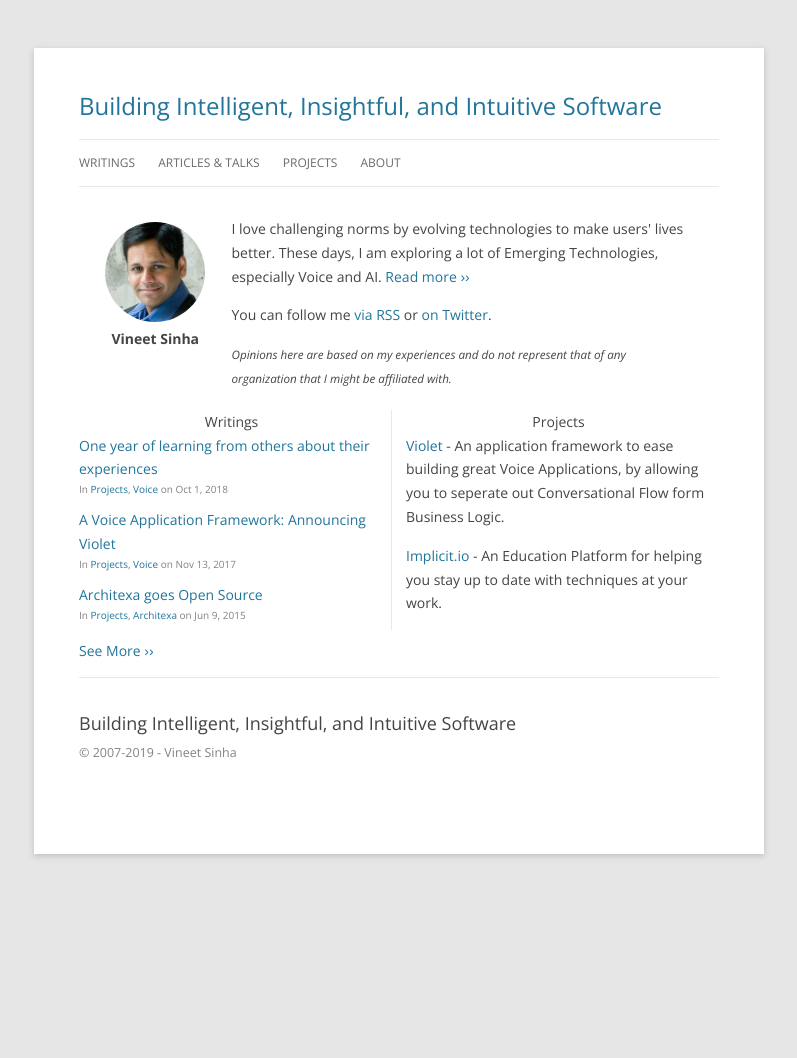
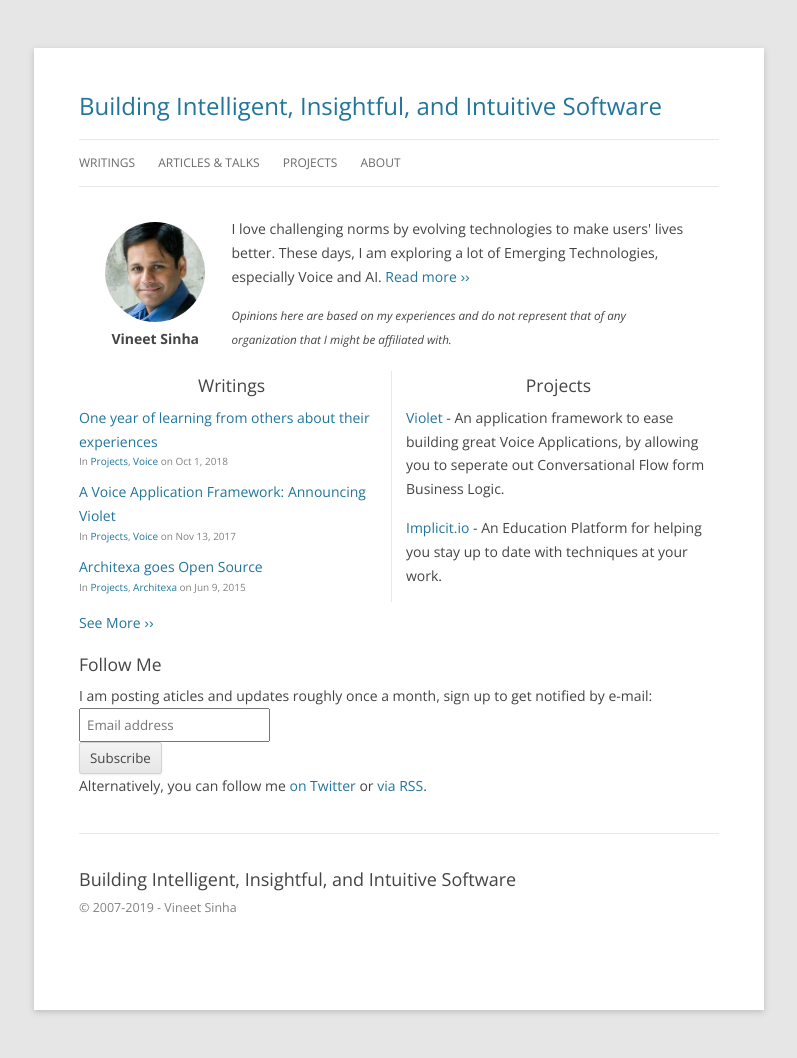
Before and after one commit to i3labs/i3labs.github.io, a Jekyll site: the page built from index.html, in a window 1280 px wide. Shown: the whole page, without its empty margins (241-1038 px from the left). Built offline with Jekyll 4.4.1, drawn with Linux system fonts in a browser that asks for light colours; comment, search, counter and statistics services are not loaded; before the commit the page ends 902 px from its top, so only the background shows below that.

Commit message:
link to homepage and e-mail subscription form

```diff
--- a/_layouts/post.html
+++ b/_layouts/post.html
@@ -10,7 +10,11 @@ layout: default
 
   <div class="post-content" itemprop="articleBody">
     {{ content }}
+    <p class="hr-above" style="padding-top:0.5em">
+      I am posting new articles roughly once a month. Interested in getting notified? <a href="/#subscribe">Sign up here</a>.
+    </p>
   </div>
+
 
   {% if site.disqus.shortname %}
     {% include disqus_comments.html %}
--- a/index.html
+++ b/index.html
@@ -4,19 +4,18 @@
 # See: https://jekyllrb.com/docs/themes/#overriding-theme-defaults
 layout: default
 ---
-<div class="content" style="margin-bottom:20px;">
+<div class="homepage content" style="margin-bottom:20px;">
   <div style="float:left;width:calc( (640px/4) - (30px/4) );">
     <div id="vineet-picture"></div>
     <div style="text-align:center;font-weight:bold;">Vineet Sinha</div>
   </div>
   <div style="float:left;max-width:calc( (640px*3/4) - (30px*3/4) );">
     <p>I love challenging norms by evolving technologies to make users' lives better. These days, I am exploring a lot of Emerging Technologies, especially Voice and AI. <a href="/about">Read more &rsaquo;&rsaquo;</a></p>
-    <p>You can follow me <a href="{{ "/feed.xml" | relative_url }}">via RSS</a> or <a href="https://twitter.com/VineetSinha">on Twitter</a>.</p>
     <small><i>Opinions here are based on my experiences and do not represent that of any organization that I might be affiliated with.</i></small>
   </div>
 </div>
 
-<div class="half-col">
+<div class="homepage half-col">
   <div class="section-title">Writings</div>
   <ul class="post-list-x" style="list-style:none;margin-left:0px;">
     {% for post in site.posts limit: 3 %}
@@ -35,7 +34,7 @@ layout: default
   <p><a href="/blog">See More &rsaquo;&rsaquo;</a></p>
 </div>
 
-<div class="half-col">
+<div class="homepage half-col">
   <div class="section-title">Projects</div>
   <p>
     <a class="post-link-x" href="https://HelloViolet.ai">Violet</a> - An application framework to ease building great Voice Applications, by allowing you to seperate out Conversational Flow form Business Logic.
@@ -44,3 +43,28 @@ layout: default
     <a class="post-link-x" href="https://implicit.io">Implicit.io</a> - An Education Platform for helping you stay up to date with techniques at your work.
   </p>
 </div>
+
+<div class="homepage content" style="margin-bottom:20px;">
+  <div class="section-title"><a class="no-link" name="subscribe">Follow Me</a></div>
+  <div style="float:left;max-width:calc( 640px - 30px );">
+    <p style="margin-bottom:0px">I am posting aticles and updates roughly once a month, sign up to get notified by e-mail:</p>
+    <!-- Begin Mailchimp Signup Form -->
+    <link href="//cdn-images.mailchimp.com/embedcode/horizontal-slim-10_7.css" rel="stylesheet" type="text/css">
+    <style type="text/css">
+      #mc_embed_signup .button{color:inherit;}
+    </style>
+    <div id="mc_embed_signup">
+    <form action="https://gmail.us3.list-manage.com/subscribe/post?u=af4e7c26d7a5f371c7adc6bf0&amp;id=e23737fd11" method="post" id="mc-embedded-subscribe-form" name="mc-embedded-subscribe-form" class="validate" target="_blank" novalidate>
+        <div id="mc_embed_signup_scroll">
+          <input type="email" value="" name="EMAIL" class="email" id="mce-EMAIL" placeholder="Email address" required>
+          <!-- real people should not fill this in and expect good things - do not remove this or risk form bot signups-->
+          <div style="position: absolute; left: -5000px;" aria-hidden="true"><input type="text" name="b_af4e7c26d7a5f371c7adc6bf0_e23737fd11" tabindex="-1" value=""></div>
+          <div class="clear"><input type="submit" value="Subscribe" name="subscribe" id="mc-embedded-subscribe" class="button"></div>
+        </div>
+    </form>
+    </div>
+
+    <!--End mc_embed_signup-->
+    <p>Alternatively, you can follow me <a href="https://twitter.com/VineetSinha">on Twitter</a> or <a href="{{ "/feed.xml" | relative_url }}">via RSS</a>.</p>
+  </div>
+</div>
```
